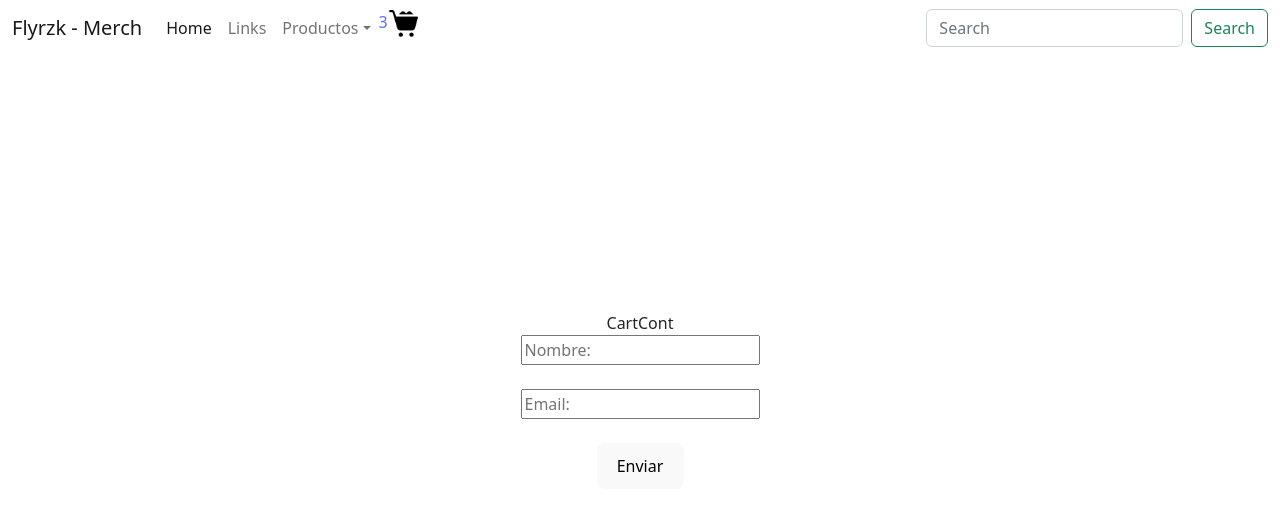
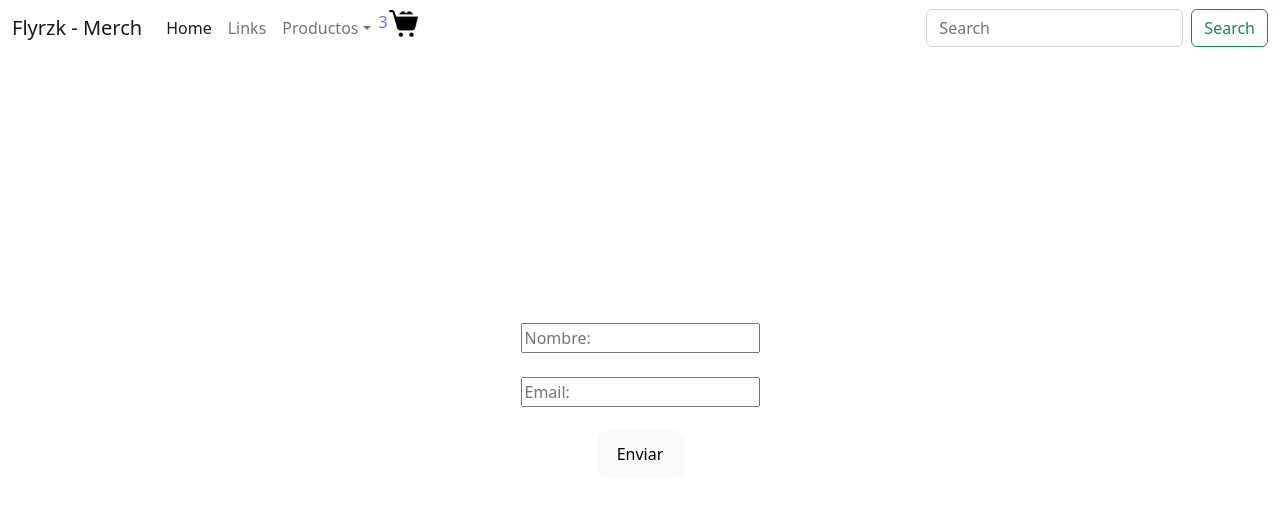
Before and after one commit to To2003/ProyectoFinalReact_Aguilar, a React (Vite) app: page /cart in a window 1280 px wide. Shown: the top 510 px of the page. Built offline with nearby package versions, Linux system fonts and the light colour scheme.

Commit message:
Correcciones

```diff
--- a/src/Componentes/CartCont/CartCont.jsx
+++ b/src/Componentes/CartCont/CartCont.jsx
@@ -1,5 +1,14 @@
+import { useCartContext } from "../../context/CartContext"
+
 export const CartCont = () => {
+
+    const {cartList} = useCartContext()
+
     return(
-        <div>CartCont</div>
+        <div>
+            {cartList.map(prod => (
+                <img src={prod.foto} alt="imagen"/>
+            ))}
+        </div>
     )
 }
--- a/src/Componentes/Item/Item.jsx
+++ b/src/Componentes/Item/Item.jsx
@@ -1,6 +1,6 @@
 import { Link } from "react-router-dom"
 
-export const Item = ({id, categoria, name, stock, precio, foto}) => {
+export const Item = ({producto: {id, categoria, name, stock, precio, foto}}) => {
     return (
         <div key={id} className="card w-25" >
             <Link to={`/detail/${id}`}>
--- a/src/Componentes/ItemCount/ItemCount.jsx
+++ b/src/Componentes/ItemCount/ItemCount.jsx
@@ -1,13 +1,9 @@
 import { useCounter } from "../../Hooks/useCounter"
 import './ItemCount.css'
 
-export const ItemCount = ( { initial=1, stock=10, onAdd} ) => {
+export const ItemCount = ( { initial, stock, onAdd} ) => {
 
     const {counter, handleSumar, handleRestar} = useCounter(initial, 1, stock)
-
-    const handleOnAdd = () => {
-
-    }
 
     return (
         <div className="ItemCount">
--- a/src/Componentes/ItemDetail/ItemDetail.jsx
+++ b/src/Componentes/ItemDetail/ItemDetail.jsx
@@ -1,37 +1,42 @@
 import { useState } from "react"
 import { ItemCount } from "../ItemCount/ItemCount"
 import { Link } from "react-router-dom"
+import { useCartContext } from "../../context/CartContext"
+
+
 
 import './ItemDetail.css'
 
-export const ItemDetail = ({id, categoria, name, stock, precio, foto}) => {
+export const ItemDetail = ({producto}) => {
     const [isCant, setIsCant] = useState(false)
 
+    const {addToCart, cartList} = useCartContext()
+
     const onAdd = (cantidad) => {
+        addToCart( { ...producto, cantidad } )
         setIsCant(true)
     }
+
+    //console.log(cartList)
 
     return (
         <>
             <div className="ItemDetail">
 
                 <div className="ItemDetailCard">
-                    <div key={id} className="card w-50" >
-                        <Link to={`/detail/${id}`}>
-                            <img src={foto} alt="imagen-card" className="card-img-top" />
-                        </Link>
-
+                    <div className="card w-50" >
+                            <img src={producto.foto} alt="imagen-card" className="card-img-top" />
                         <div className="card-body">
-                            <h4>{name}</h4>
-                            <label>Categoria: {categoria}</label>
-                            <label>Stock: {stock}</label>
-                            <label>Precio: ${precio}</label>
+                            <h4>{producto.name}</h4>
+                            <label>Categoria: {producto.categoria}</label>
+                            <label>Stock: {producto.stock}</label>
+                            <label>Precio: ${producto.precio}</label>
                         </div>
 
                         <div className="card-footer">
                             {
                                 !isCant ?
-                                    <ItemCount initial={1} stock={stock} onAdd={onAdd}/>
+                                    <ItemCount initial={1} stock={producto.stock} onAdd={onAdd}/>
                                 :
                                 <>
                                     <Link to='/cart' className="btn btn-outline-danger">
--- a/src/Componentes/ItemDetailCont/ItemDetailCont.jsx
+++ b/src/Componentes/ItemDetailCont/ItemDetailCont.jsx
@@ -23,7 +23,7 @@ export const ItemDetailCont = () => {
             {isLoading ?
                 <h2>Cargando...</h2>
                 :
-                <ItemDetail {... producto} />
+                <ItemDetail producto={producto} />
             }
         </>
     )
--- a/src/Componentes/ItemList/ItemList.jsx
+++ b/src/Componentes/ItemList/ItemList.jsx
@@ -3,7 +3,7 @@ import { Item } from "../Item/Item"
 export const ItemList = ({productos}) => {
         return(
         <>
-            {productos.map( producto => <Item key={producto.id} {... producto}/>)}
+            {productos.map( producto => <Item key={producto.id} producto={producto}/>)}
         </>
         )
     }
--- /dev/null
+++ b/src/context/CartContext.jsx
@@ -0,0 +1,26 @@
+import { createContext, useContext, useState } from "react";
+
+const CartContext = createContext([])
+export const useCartContext = () => useContext(CartContext)
+
+export const CartContextProvider = ({ children }) => {
+    //estados y funciones globales
+    const [cartList, setCartList] = useState([])
+
+    const addToCart = (newProduct) => {
+        setCartList([
+            ...cartList,
+            newProduct
+        ])
+    }
+
+    return(
+        <CartContext.Provider value={{
+            //estados y funciones intectados
+            cartList,
+            addToCart
+        }}>
+            { children }
+        </CartContext.Provider>
+    )
+}
```
Also changed, not shown: src/App.jsx (+5 -2 lines), src/Componentes/ItemList/ItemListFilt.jsx (added, +23 -0 lines).
